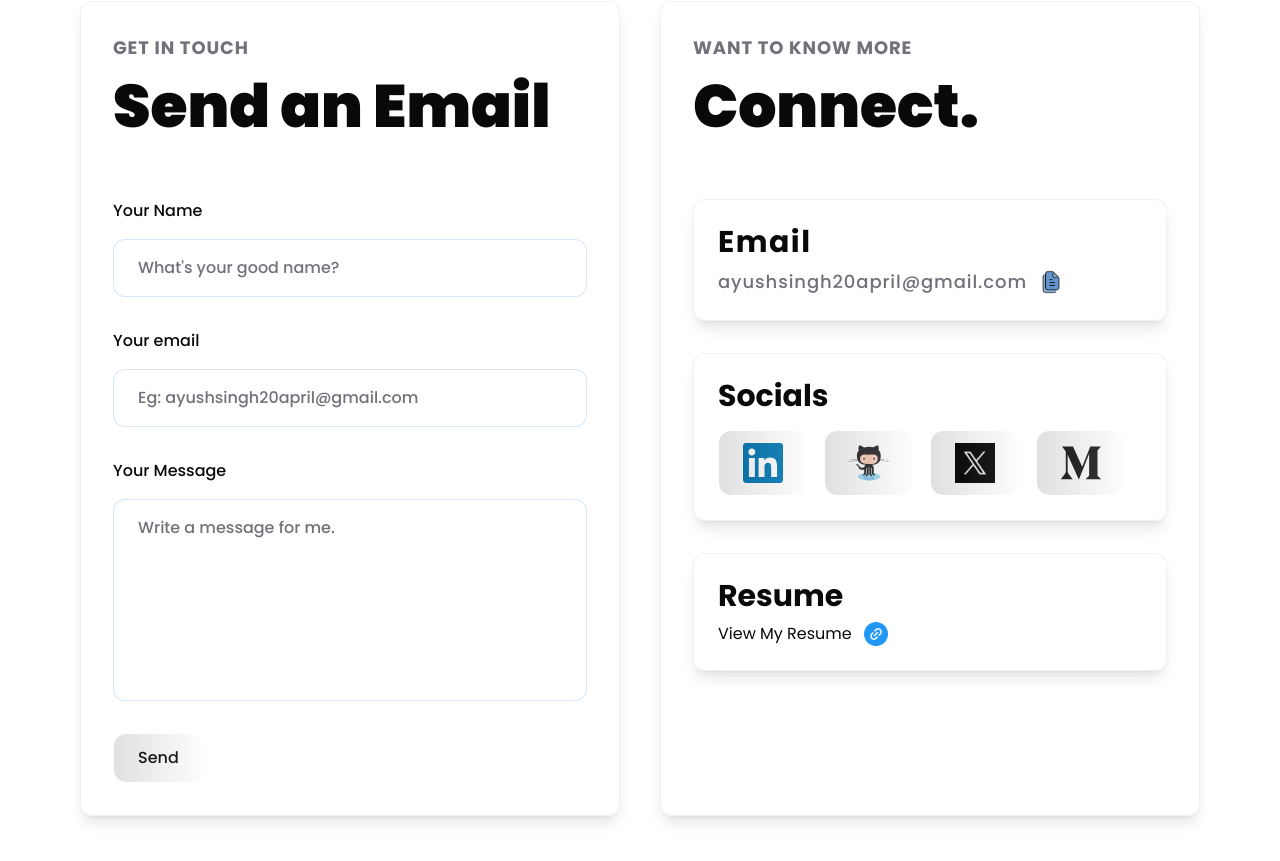
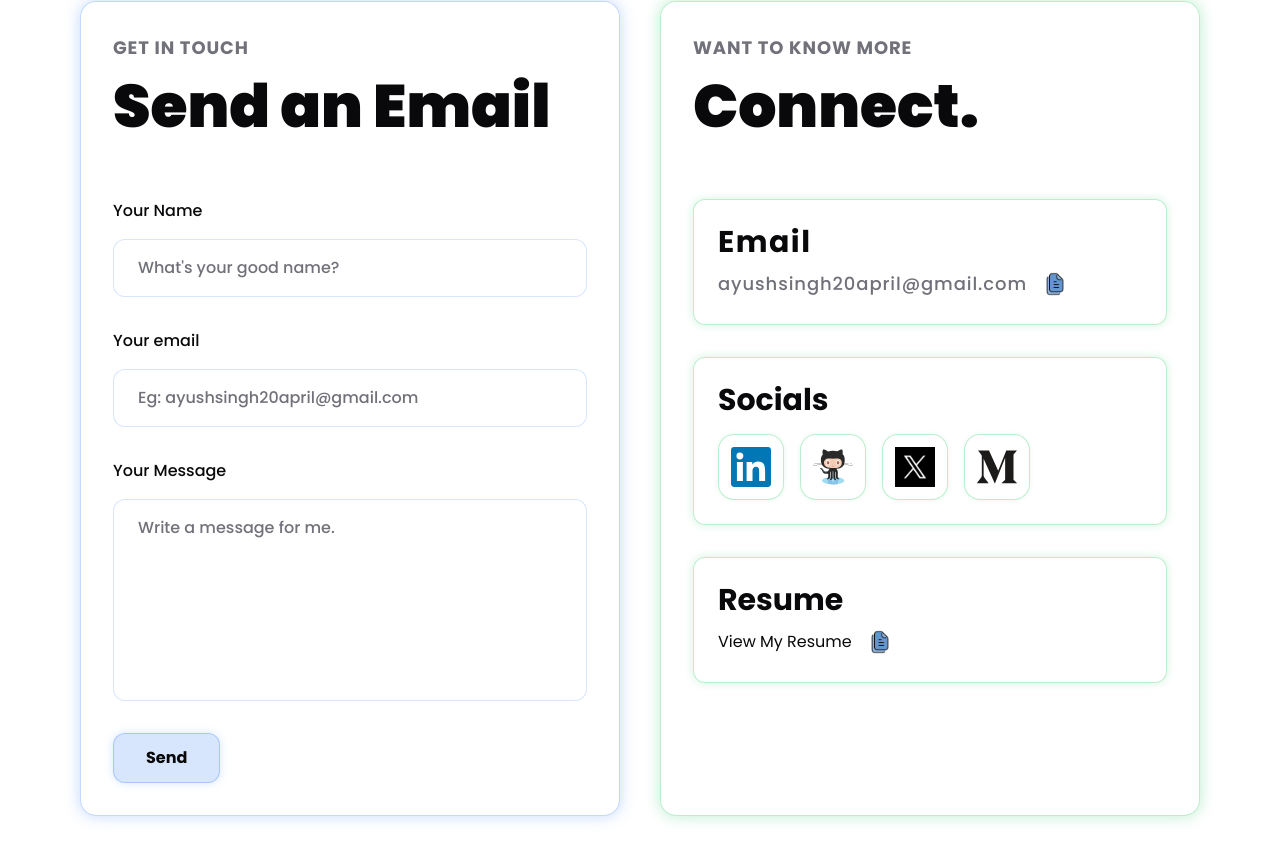
Before and after one commit to singhayush20/portfolio-website, a React (Vite) app: page / in a window 1280 px wide. Shown: the part 8613-9474 px from the top of the page. Built offline with nearby package versions, Linux system fonts and the light colour scheme.

Commit message:
ui enhancements

```diff
--- a/src/components/Contact.jsx
+++ b/src/components/Contact.jsx
@@ -95,7 +95,11 @@ const Contact = () => {
             whileInView={{ opacity: 1, x: 0 }}
             viewport={{ once: true, amount: 0.25 }}
             transition={{ duration: 0.5, delay: 0.2 }}
-            className="flex-[0.5] glass-card border-glow rounded-2xl p-8 max-w-[600px] hover:shadow-lg transition-all duration-300"
+            className={`flex-[0.5] bg-card/50 backdrop-blur-sm rounded-2xl p-8 max-w-[600px] hover:shadow-lg transition-all duration-300 ${
+              theme === 'dark'
+                ? 'border border-purple-500/30 shadow-[0_0_15px_rgba(168,85,247,0.3)] hover:shadow-[0_0_20px_rgba(168,85,247,0.4)]'
+                : 'border border-blue-500/30 shadow-[0_0_15px_rgba(59,130,246,0.3)] hover:shadow-[0_0_20px_rgba(59,130,246,0.4)]'
+            }`}
           >
             <p className={`${styles.sectionSubText} text-muted-foreground`}>Get in touch</p>
             <h3 className={`${styles.sectionHeadText} text-foreground`}>Send an Email</h3>
@@ -119,7 +123,11 @@ const Contact = () => {
                   value={form.name}
                   onChange={handleChange}
                   placeholder="What's your good name?"
-                  className='bg-card/50 backdrop-blur-sm py-4 px-6 placeholder:text-muted-foreground text-foreground rounded-lg outline-none border border-blue-500/20 focus:border-blue-500/40 transition-colors duration-300 font-medium'
+                  className={`bg-card/50 backdrop-blur-sm py-4 px-6 placeholder:text-muted-foreground text-foreground rounded-lg outline-none border ${
+                    theme === 'dark'
+                      ? 'border-purple-500/20 focus:border-purple-500/40'
+                      : 'border-blue-500/20 focus:border-blue-500/40'
+                  } transition-colors duration-300 font-medium`}
                 />
               </motion.label>
               <motion.label
@@ -136,7 +144,11 @@ const Contact = () => {
                   value={form.email}
                   onChange={handleChange}
                   placeholder="Eg: ayushsingh20april@gmail.com"
-                  className='bg-card/50 backdrop-blur-sm py-4 px-6 placeholder:text-muted-foreground text-foreground rounded-lg outline-none border border-blue-500/20 focus:border-blue-500/40 transition-colors duration-300 font-medium'
+                  className={`bg-card/50 backdrop-blur-sm py-4 px-6 placeholder:text-muted-foreground text-foreground rounded-lg outline-none border ${
+                    theme === 'dark'
+                      ? 'border-purple-500/20 focus:border-purple-500/40'
+                      : 'border-blue-500/20 focus:border-blue-500/40'
+                  } transition-colors duration-300 font-medium`}
                 />
               </motion.label>
               <motion.label
@@ -153,7 +165,11 @@ const Contact = () => {
                   value={form.message}
                   onChange={handleChange}
                   placeholder='Write a message for me.'
-                  className='bg-card/50 backdrop-blur-sm py-4 px-6 placeholder:text-muted-foreground text-foreground rounded-lg outline-none border border-blue-500/20 focus:border-blue-500/40 transition-colors duration-300 font-medium resize-none'
+                  className={`bg-card/50 backdrop-blur-sm py-4 px-6 placeholder:text-muted-foreground text-foreground rounded-lg outline-none border ${
+                    theme === 'dark'
+                      ? 'border-purple-500/20 focus:border-purple-500/40'
+                      : 'border-blue-500/20 focus:border-blue-500/40'
+                  } transition-colors duration-300 font-medium resize-none`}
                 />
               </motion.label>
 
@@ -168,7 +184,11 @@ const Contact = () => {
                   type='submit'
                   whileHover={{ scale: 1.02 }}
                   whileTap={{ scale: 0.98 }}
-                  className='glass-button border-glow py-3 px-8 rounded-xl outline-none text-foreground font-bold hover:bg-blue-500/20 transition-all duration-300'
+                  className={`py-3 px-8 rounded-xl outline-none text-foreground font-bold transition-all duration-300 ${
+                    theme === 'dark'
+                      ? 'bg-purple-500/20 hover:bg-purple-500/30 border border-purple-500/30 shadow-[0_0_10px_rgba(168,85,247,0.2)]'
+                      : 'bg-blue-500/20 hover:bg-blue-500/30 border border-blue-500/30 shadow-[0_0_10px_rgba(59,130,246,0.2)]'
+                  }`}
                 >
                   {loading ? "Sending..." : "Send"}
                 </motion.button>
@@ -190,108 +210,111 @@ const Contact = () => {
             whileInView={{ opacity: 1, x: 0 }}
             viewport={{ once: true, amount: 0.25 }}
             transition={{ duration: 0.5, delay: 0.2 }}
-            className='flex-[0.5] glass-card border-glow rounded-2xl p-8 max-w-[600px] hover:shadow-lg transition-all duration-300'
+            className={`flex-[0.5] bg-card/50 backdrop-blur-sm rounded-2xl p-8 max-w-[600px] hover:shadow-lg transition-all duration-300 ${
+              theme === 'dark'
+                ? 'border border-cyan-500/30 shadow-[0_0_15px_rgba(6,182,212,0.3)] hover:shadow-[0_0_20px_rgba(6,182,212,0.4)]'
+                : 'border border-green-500/30 shadow-[0_0_15px_rgba(34,197,94,0.3)] hover:shadow-[0_0_20px_rgba(34,197,94,0.4)]'
+            }`}
           >
             <p className={`${styles.sectionSubText} text-muted-foreground`}>Want to know more</p>
             <h3 className={`${styles.sectionHeadText} text-foreground`}>Connect.</h3>
 
             <div className='mt-12 flex flex-col gap-8'>
-              <motion.div
-                initial={{ opacity: 0, y: 20 }}
-                whileInView={{ opacity: 1, y: 0 }}
-                viewport={{ once: true, amount: 0.25 }}
-                transition={{ duration: 0.5, delay: 0.3 }}
-                className="glass-card border-glow p-6 rounded-xl hover:shadow-lg transition-all duration-300"
-              >
+              <div className={`bg-card/50 backdrop-blur-sm p-6 rounded-xl hover:shadow-lg transition-all duration-300 ${
+                theme === 'dark'
+                  ? 'border border-cyan-500/30 shadow-[0_0_10px_rgba(6,182,212,0.2)]'
+                  : 'border border-green-500/30 shadow-[0_0_10px_rgba(34,197,94,0.2)]'
+              }`}>
                 <h3 className="text-2xl sm:text-3xl text-foreground font-bold tracking-wider">Email</h3>
                 <div className="flex items-center gap-3 mt-2">
-                  <p className="text-muted-foreground text-base sm:text-lg font-medium tracking-wider lowercase">
+                  <p className="text-muted-foreground text-base sm:text-lg font-medium tracking-wider lowercase select-text cursor-text">
                     {email}
                   </p>
-                  <motion.img
-                    src={copy}
-                    alt="copy"
-                    className="w-6 h-6 cursor-pointer"
-                    whileHover={{ scale: 1.2 }}
-                    whileTap={{ scale: 0.9 }}
+                  <button
                     onClick={copyToClipboard}
-                  />
+                    className={`p-1 rounded-lg transition-colors cursor-pointer ${
+                      theme === 'dark'
+                        ? 'hover:bg-cyan-500/20'
+                        : 'hover:bg-green-500/20'
+                    }`}
+                  >
+                    <img src={copy} alt="copy" className="w-6 h-6" />
+                  </button>
                   {emailCopied && (
-                    <motion.span
-                      initial={{ opacity: 0, x: -10 }}
-                      animate={{ opacity: 1, x: 0 }}
-                      className="text-blue-500 font-medium"
-                    >
+                    <span className={`font-medium ${
+                      theme === 'dark'
+                        ? 'text-cyan-500'
+                        : 'text-green-500'
+                    }`}>
                       Copied!
-                    </motion.span>
+                    </span>
                   )}
                 </div>
-              </motion.div>
+              </div>
 
-              <motion.div
-                initial={{ opacity: 0, y: 20 }}
-                whileInView={{ opacity: 1, y: 0 }}
-                viewport={{ once: true, amount: 0.25 }}
-                transition={{ duration: 0.5, delay: 0.4 }}
-                className="glass-card border-glow p-6 rounded-xl hover:shadow-lg transition-all duration-300"
-              >
+              <div className={`bg-card/50 backdrop-blur-sm p-6 rounded-xl hover:shadow-lg transition-all duration-300 ${
+                theme === 'dark'
+                  ? 'border border-cyan-500/30 shadow-[0_0_10px_rgba(6,182,212,0.2)]'
+                  : 'border border-green-500/30 shadow-[0_0_10px_rgba(34,197,94,0.2)]'
+              }`}>
                 <h3 className="text-2xl sm:text-3xl text-foreground font-bold">Socials</h3>
                 <div className="flex flex-wrap gap-4 mt-4">
                   {socials.map((handle, index) => (
-                    <motion.div
+                    <button
                       key={`social-${handle.name}`}
-                      initial={{ opacity: 0, scale: 0.8 }}
-                      whileInView={{ opacity: 1, scale: 1 }}
-                      viewport={{ once: true, amount: 0.25 }}
-                      transition={{ duration: 0.5, delay: 0.5 + index * 0.1 }}
-                      className="glass-button border-glow p-3 rounded-2xl cursor-pointer hover:bg-blue-500/20 transition-all duration-300"
-                      whileHover={{ scale: 1.1 }}
-                      whileTap={{ scale: 0.95 }}
+                      className={`bg-card/50 backdrop-blur-sm p-3 rounded-2xl transition-all duration-300 cursor-pointer ${
+                        theme === 'dark'
+                          ? 'border border-cyan-500/30 hover:bg-cyan-500/20 shadow-[0_0_5px_rgba(6,182,212,0.1)]'
+                          : 'border border-green-500/30 hover:bg-green-500/20 shadow-[0_0_5px_rgba(34,197,94,0.1)]'
+                      }`}
                       onClick={() => window.open(handle.link, "_blank")}
                     >
                       <img src={handle.icon} alt={handle.name} className="w-10 h-10" />
-                    </motion.div>
+                    </button>
                   ))}
                 </div>
-              </motion.div>
+              </div>
 
-              <motion.div
-                initial={{ opacity: 0, y: 20 }}
-                whileInView={{ opacity: 1, y: 0 }}
-                viewport={{ once: true, amount: 0.25 }}
-                transition={{ duration: 0.5, delay: 0.5 }}
-                className="glass-card border-glow p-6 rounded-xl hover:shadow-lg transition-all duration-300"
-              >
+              <div className={`bg-card/50 backdrop-blur-sm p-6 rounded-xl hover:shadow-lg transition-all duration-300 ${
+                theme === 'dark'
+                  ? 'border border-cyan-500/30 shadow-[0_0_10px_rgba(6,182,212,0.2)]'
+                  : 'border border-green-500/30 shadow-[0_0_10px_rgba(34,197,94,0.2)]'
+              }`}>
                 <h3 className="text-2xl sm:text-3xl text-foreground font-bold">Resume</h3>
                 <div className="flex items-center gap-3 mt-2">
-                  <motion.a
+                  <a
                     href={resumeLink}
                     target="_blank"
                     rel="noopener noreferrer"
-                    className="text-foreground hover:text-blue-500 underline-offset-4 decoration-blue-500/50 hover:decoration-blue-500 transition-all duration-300"
-                    whileHover={{ scale: 1.05 }}
+                    className={`text-foreground transition-all duration-300 select-text cursor-pointer ${
+                      theme === 'dark'
+                        ? 'hover:text-cyan-500 underline-offset-4 decoration-cyan-500/50 hover:decoration-cyan-500'
+                        : 'hover:text-green-500 underline-offset-4 decoration-green-500/50 hover:decoration-green-500'
+                    }`}
                   >
                     View My Resume
-                  </motion.a>
-                  <motion.img
-                    src={link}
-                    alt="link"
-                    className="w-6 h-6 cursor-pointer"
-                    whileHover={{ scale: 1.2 }}
-                    whileTap={{ scale: 0.9 }}
+                  </a>
+                  <button
                     onClick={copyResumeToClipboard}
-                  />
+                    className={`p-1 rounded-lg transition-colors cursor-pointer ${
+                      theme === 'dark'
+                        ? 'hover:bg-cyan-500/20'
+                        : 'hover:bg-green-500/20'
+                    }`}
+                  >
+                    <img src={copy} alt="copy" className="w-6 h-6" />
+                  </button>
                   {resumeCopied && (
-                    <motion.span
-                      initial={{ opacity: 0, x: -10 }}
-                      animate={{ opacity: 1, x: 0 }}
-                      className="text-blue-500 font-medium"
-                    >
+                    <span className={`font-medium ${
+                      theme === 'dark'
+                        ? 'text-cyan-500'
+                        : 'text-green-500'
+                    }`}>
                       Copied!
-                    </motion.span>
+                    </span>
                   )}
                 </div>
-              </motion.div>
+              </div>
             </div>
           </motion.div>
         </div>
```
